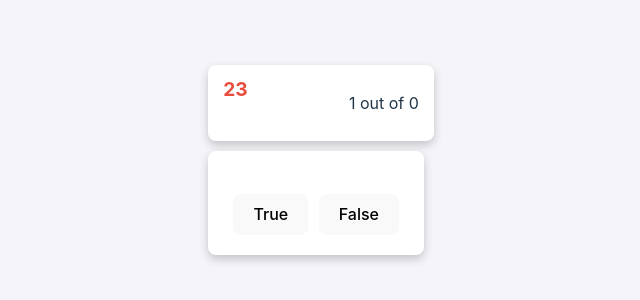
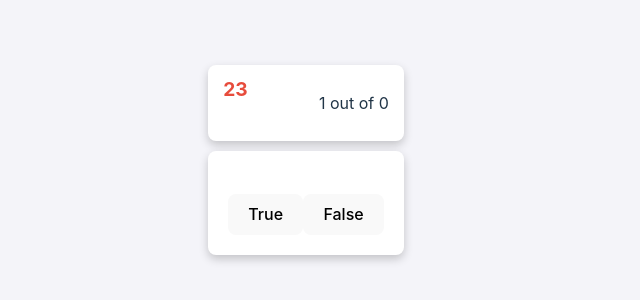
Before and after one commit to Roamer15/quiz-game-redux, a React (Vite) app: page /quizpage/1 in a window 1280 px wide. Shown: the part 240-540 px from the top of the page, without its empty margins (334-974 px from the left). Built offline with nearby package versions, Linux system fonts and the light colour scheme.

Commit message:
Loader and result page ameliorated

```diff
--- a/src/index.css
+++ b/src/index.css
@@ -91,6 +91,7 @@ button:focus-visible {
   box-shadow: 0px 4px 10px rgba(0, 0, 0, 0.2);
   text-align: center;
   max-width: 500px;
+  margin: 10px;
   width: 90%;
 }
 
@@ -137,7 +138,6 @@ button:focus-visible {
 .top {
   display: flex;
   justify-content: space-between;
-  width: 100%;
   max-width: 500px;
   padding: 10px 15px;
   background: white;
@@ -160,7 +160,6 @@ button:focus-visible {
   box-shadow: 0px 4px 10px rgba(0, 0, 0, 0.2);
   text-align: center;
   max-width: 500px;
-  width: 90%;
 }
 
 .question-info h3 {
@@ -269,8 +268,6 @@ button:focus-visible {
   background-color: #0056b3;
 }
 
-
-
 .circle-container {
   display: flex;
   justify-content: center;
```
